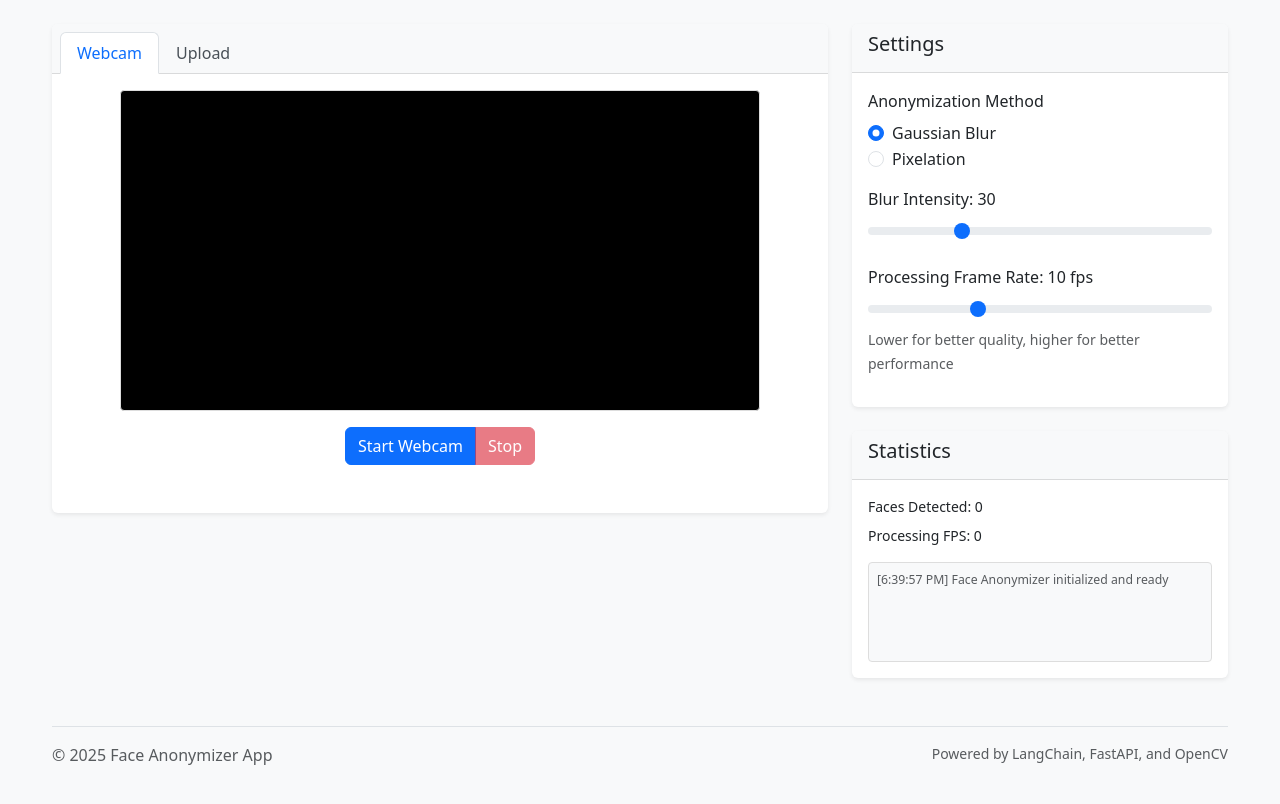
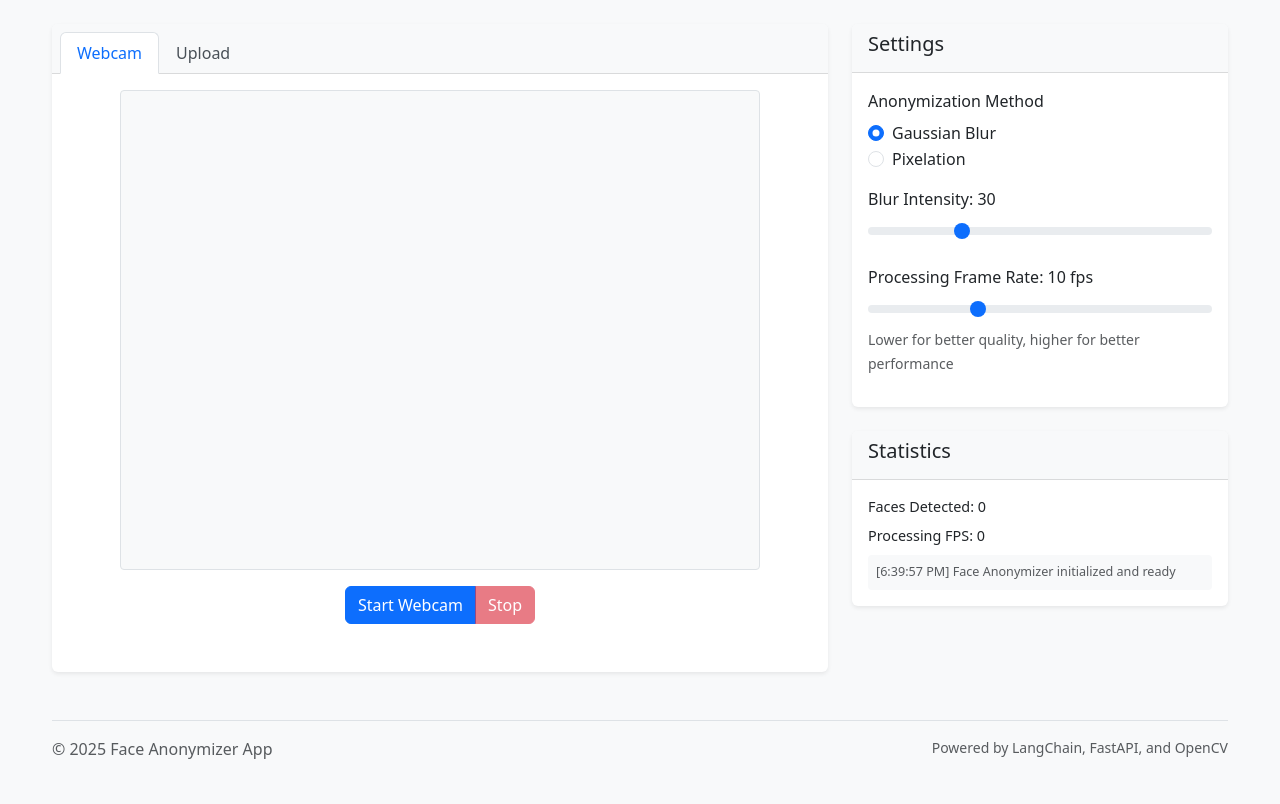
Before and after one commit to drama-404/face-anonymizer, a FastAPI app: page / in a window 1280 px wide. Shown: the part 153-957 px from the top of the page. After the commit the page ends 912 px from the top, so only its background shows below. Run offline with FastAPI, Linux system fonts and the light colour scheme; some libraries are stand-ins or nearby versions.

Commit message:
second version

```diff
--- a/app/static/css/styles.css
+++ b/app/static/css/styles.css
@@ -11,21 +11,23 @@ body {
 /* Video container styling */
 .video-container {
     position: relative;
-    width: 100%;
-    max-width: 640px;
+    width: 640px;
+    height: 480px;
     margin: 0 auto;
-    border: 1px solid #ddd;
-    background-color: #000;
+    background-color: #f8f9fa;
+    border: 1px solid #dee2e6;
     border-radius: 4px;
     overflow: hidden;
 }
 
 .video-container video,
 .video-container canvas {
+    position: absolute;
+    top: 0;
+    left: 0;
     width: 100%;
-    max-width: 640px;
-    height: auto;
-    display: block;
+    height: 100%;
+    object-fit: cover;
 }
 
 /* Settings panel */
@@ -41,7 +43,7 @@ body {
 
 /* Statistics panel */
 .stats-container {
-    font-size: 14px;
+    font-size: 0.9rem;
 }
 
 .stats-container p {
@@ -49,13 +51,11 @@ body {
 }
 
 #processingLog {
-    height: 100px;
+    max-height: 150px;
     overflow-y: auto;
-    border: 1px solid #ddd;
     padding: 0.5rem;
-    margin-top: 1rem;
+    background-color: #f8f9fa;
     border-radius: 4px;
-    background-color: #f8f9fa;
 }
 
 /* Upload result containers */
@@ -71,7 +71,7 @@ body {
 
 /* Progress bar for video upload */
 .progress {
-    height: 10px;
+    height: 0.5rem;
 }
 
 /* Tabs styling */
@@ -103,6 +103,12 @@ body {
 
     .btn-group button {
         flex: 1;
+    }
+
+    .video-container {
+        width: 100%;
+        height: auto;
+        aspect-ratio: 4/3;
     }
 }
 
@@ -139,3 +145,17 @@ body {
     font-weight: 500;
     font-size: 14px;
 }
+
+/* Custom form styling */
+.form-range::-webkit-slider-thumb {
+    background: #0d6efd;
+}
+
+.form-range::-moz-range-thumb {
+    background: #0d6efd;
+}
+
+/* Tab styling */
+.nav-tabs .nav-link.active {
+    font-weight: 500;
+}
--- a/app/static/js/webcam.js
+++ b/app/static/js/webcam.js
@@ -81,6 +81,10 @@ document.addEventListener('DOMContentLoaded', () => {
 
             // Start processing frames
             startProcessing();
+
+            // Start FPS counter
+            lastFrameTime = performance.now();
+            fpsUpdateTimer = setInterval(updateFPS, 1000);
 
             // Log successful webcam start
             addToProcessingLog('Webcam started successfully');
@@ -381,3 +385,10 @@ document.addEventListener('DOMContentLoaded', () => {
     // Add initial log message
     addToProcessingLog('Face Anonymizer initialized and ready');
 });
+
+function updateFPS() {
+    const currentTime = performance.now();
+    const fps = Math.round(1000 / (currentTime - lastFrameTime));
+    processingFpsElement.textContent = fps;
+    lastFrameTime = currentTime;
+}
```
Also changed, not shown: README.md.
